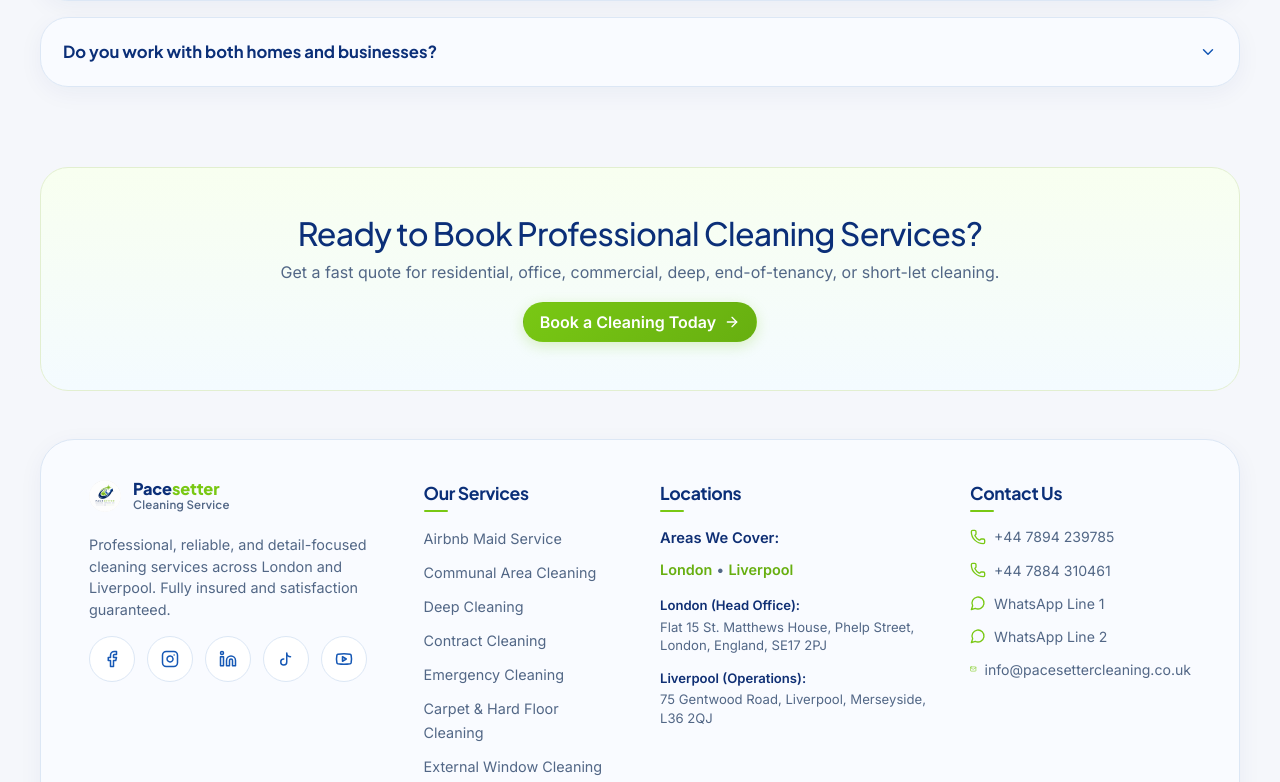
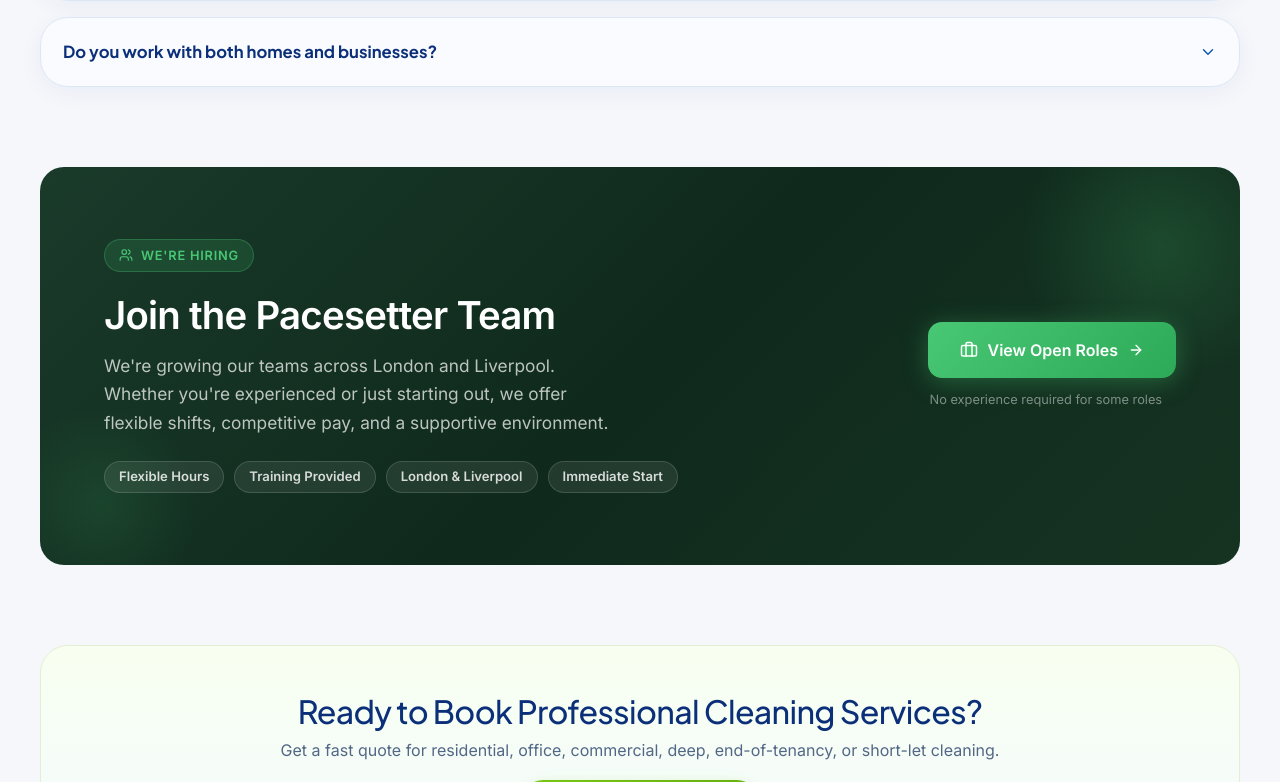
Before and after one commit to esinniobiwaquareeb/pace-setter, a React (Vite) app: page / in a window 1280 px wide. Shown: the part 5318-6100 px from the top of the page. Built offline with nearby package versions, Linux system fonts and the light colour scheme; no server answers.

Commit message:
feat: add CareersCTA component to the landing page and homepage

```diff
--- /dev/null
+++ b/src/app/landing/CareersCTA.tsx
@@ -0,0 +1,188 @@
+import { ArrowRight, Briefcase, Users } from "lucide-react";
+import { Link } from "react-router";
+
+export function CareersCTA() {
+  return (
+    <section className="section-card reveal-section" data-reveal>
+      <div className="shell">
+        <div
+          style={{
+            position: "relative",
+            borderRadius: "24px",
+            overflow: "hidden",
+            background: "linear-gradient(135deg, #1a3a2a 0%, #0f2a1c 50%, #163322 100%)",
+            padding: "clamp(40px, 6vw, 72px) clamp(24px, 5vw, 64px)",
+            display: "flex",
+            flexDirection: "column",
+            gap: "32px",
+          }}
+        >
+          {/* Decorative blobs */}
+          <span
+            aria-hidden="true"
+            style={{
+              position: "absolute",
+              top: "-60px",
+              right: "-60px",
+              width: "280px",
+              height: "280px",
+              borderRadius: "50%",
+              background: "radial-gradient(circle, rgba(72,199,116,0.18) 0%, transparent 70%)",
+              pointerEvents: "none",
+            }}
+          />
+          <span
+            aria-hidden="true"
+            style={{
+              position: "absolute",
+              bottom: "-40px",
+              left: "-40px",
+              width: "200px",
+              height: "200px",
+              borderRadius: "50%",
+              background: "radial-gradient(circle, rgba(72,199,116,0.12) 0%, transparent 70%)",
+              pointerEvents: "none",
+            }}
+          />
+
+          <div
+            style={{
+              display: "flex",
+              flexWrap: "wrap",
+              gap: "32px",
+              alignItems: "center",
+              justifyContent: "space-between",
+              position: "relative",
+              zIndex: 1,
+            }}
+          >
+            {/* Left: copy */}
+            <div style={{ flex: "1 1 320px", maxWidth: "640px" }}>
+              <div
+                style={{
+                  display: "inline-flex",
+                  alignItems: "center",
+                  gap: "8px",
+                  background: "rgba(72,199,116,0.15)",
+                  border: "1px solid rgba(72,199,116,0.3)",
+                  borderRadius: "100px",
+                  padding: "6px 14px",
+                  marginBottom: "20px",
+                }}
+              >
+                <Users size={14} style={{ color: "#48c774" }} />
+                <span style={{ color: "#48c774", fontSize: "0.8rem", fontWeight: 700, letterSpacing: "0.06em", textTransform: "uppercase" }}>
+                  We're Hiring
+                </span>
+              </div>
+
+              <h2
+                style={{
+                  color: "#ffffff",
+                  fontSize: "clamp(1.6rem, 3.5vw, 2.4rem)",
+                  fontWeight: 800,
+                  lineHeight: 1.2,
+                  margin: "0 0 14px",
+                  letterSpacing: "-0.02em",
+                }}
+              >
+                Join the Pacesetter Team
+              </h2>
+
+              <p
+                style={{
+                  color: "rgba(255,255,255,0.72)",
+                  fontSize: "clamp(0.95rem, 1.8vw, 1.08rem)",
+                  lineHeight: 1.65,
+                  margin: 0,
+                  maxWidth: "520px",
+                }}
+              >
+                We're growing our teams across London and Liverpool. Whether you're experienced or just starting out, we offer flexible shifts, competitive pay, and a supportive environment.
+              </p>
+
+              {/* Perks row */}
+              <div
+                style={{
+                  display: "flex",
+                  flexWrap: "wrap",
+                  gap: "10px",
+                  marginTop: "24px",
+                }}
+              >
+                {["Flexible Hours", "Training Provided", "London & Liverpool", "Immediate Start"].map((perk) => (
+                  <span
+                    key={perk}
+                    style={{
+                      background: "rgba(255,255,255,0.08)",
+                      border: "1px solid rgba(255,255,255,0.14)",
+                      borderRadius: "100px",
+                      padding: "5px 14px",
+                      color: "rgba(255,255,255,0.82)",
+                      fontSize: "0.82rem",
+                      fontWeight: 600,
+                    }}
+                  >
+                    {perk}
+                  </span>
+                ))}
+              </div>
+            </div>
+
+            {/* Right: CTA button */}
+            <div
+              style={{
+                flex: "0 0 auto",
+                display: "flex",
+                flexDirection: "column",
+                alignItems: "flex-start",
+                gap: "12px",
+              }}
+            >
+              <Link
+                to="/careers"
+                id="landing-careers-cta-btn"
+                style={{
+                  display: "inline-flex",
+                  alignItems: "center",
+                  gap: "10px",
+                  background: "linear-gradient(135deg, #48c774 0%, #2daa57 100%)",
+                  color: "#fff",
+                  fontWeight: 700,
+                  fontSize: "1rem",
+                  padding: "16px 32px",
+                  borderRadius: "14px",
+                  textDecoration: "none",
+                  boxShadow: "0 4px 24px rgba(72,199,116,0.35)",
+                  transition: "transform 0.18s ease, box-shadow 0.18s ease",
+                  whiteSpace: "nowrap",
+                }}
+                onMouseEnter={(e) => {
+                  (e.currentTarget as HTMLAnchorElement).style.transform = "translateY(-2px)";
+                  (e.currentTarget as HTMLAnchorElement).style.boxShadow = "0 8px 32px rgba(72,199,116,0.45)";
+                }}
+                onMouseLeave={(e) => {
+                  (e.currentTarget as HTMLAnchorElement).style.transform = "translateY(0)";
+                  (e.currentTarget as HTMLAnchorElement).style.boxShadow = "0 4px 24px rgba(72,199,116,0.35)";
+                }}
+              >
+                <Briefcase size={18} />
+                View Open Roles
+                <ArrowRight size={16} />
+              </Link>
+              <span
+                style={{
+                  color: "rgba(255,255,255,0.45)",
+                  fontSize: "0.8rem",
+                  paddingLeft: "2px",
+                }}
+              >
+                No experience required for some roles
+              </span>
+            </div>
+          </div>
+        </div>
+      </div>
+    </section>
+  );
+}
--- a/src/app/pages/HomePage.tsx
+++ b/src/app/pages/HomePage.tsx
@@ -4,6 +4,7 @@ import { Services } from "../landing/Services";
 import { Reviews } from "../landing/Reviews";
 import { FAQ } from "../landing/FAQ";
 import { CTA } from "../landing/CTA";
+import { CareersCTA } from "../landing/CareersCTA";
 import { SEO } from "../components/SEO";
 import { TrustSignals } from "../landing/TrustSignals";
 import { QuoteGuide } from "../landing/QuoteGuide";
@@ -27,6 +28,7 @@ export function HomePage() {
       <QuoteGuide />
       <Reviews />
       <FAQ />
+      <CareersCTA />
       <CTA />
     </>
   );
```
Also changed, not shown: 1 other file (tests, documents, lock files or other folders).
